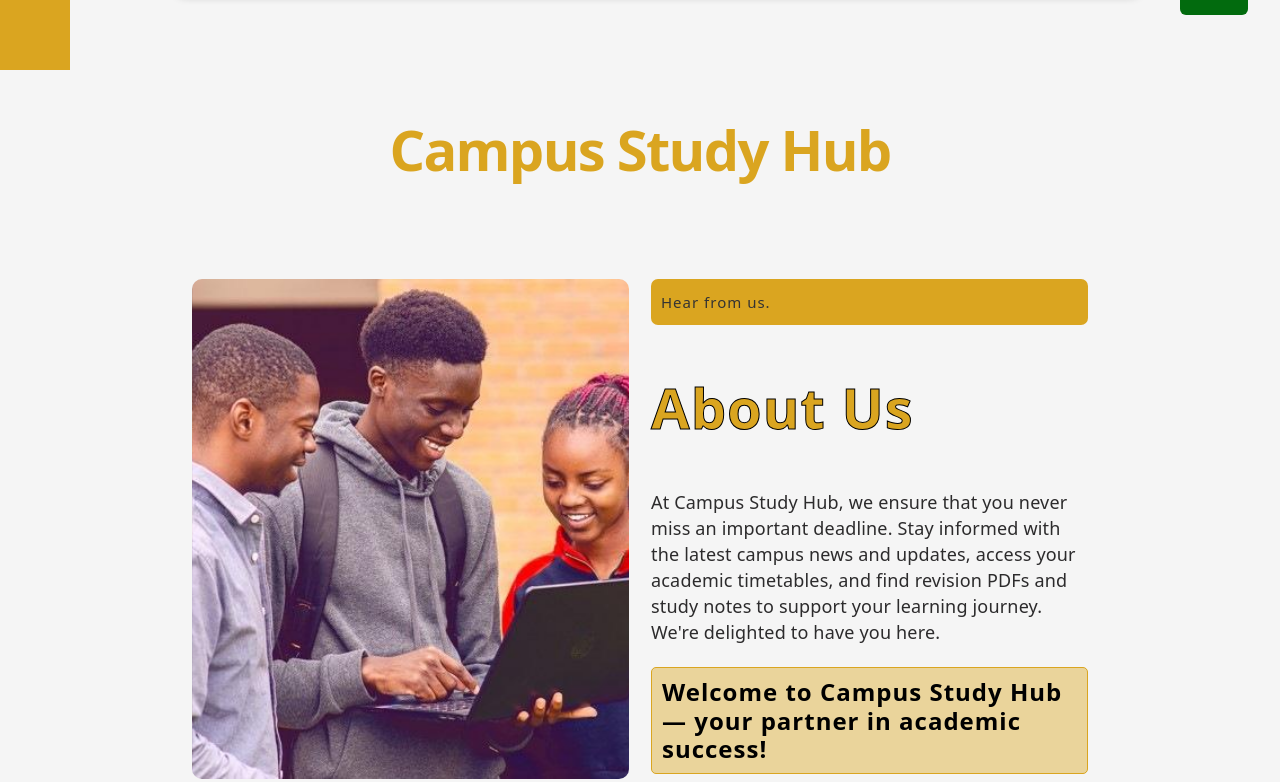
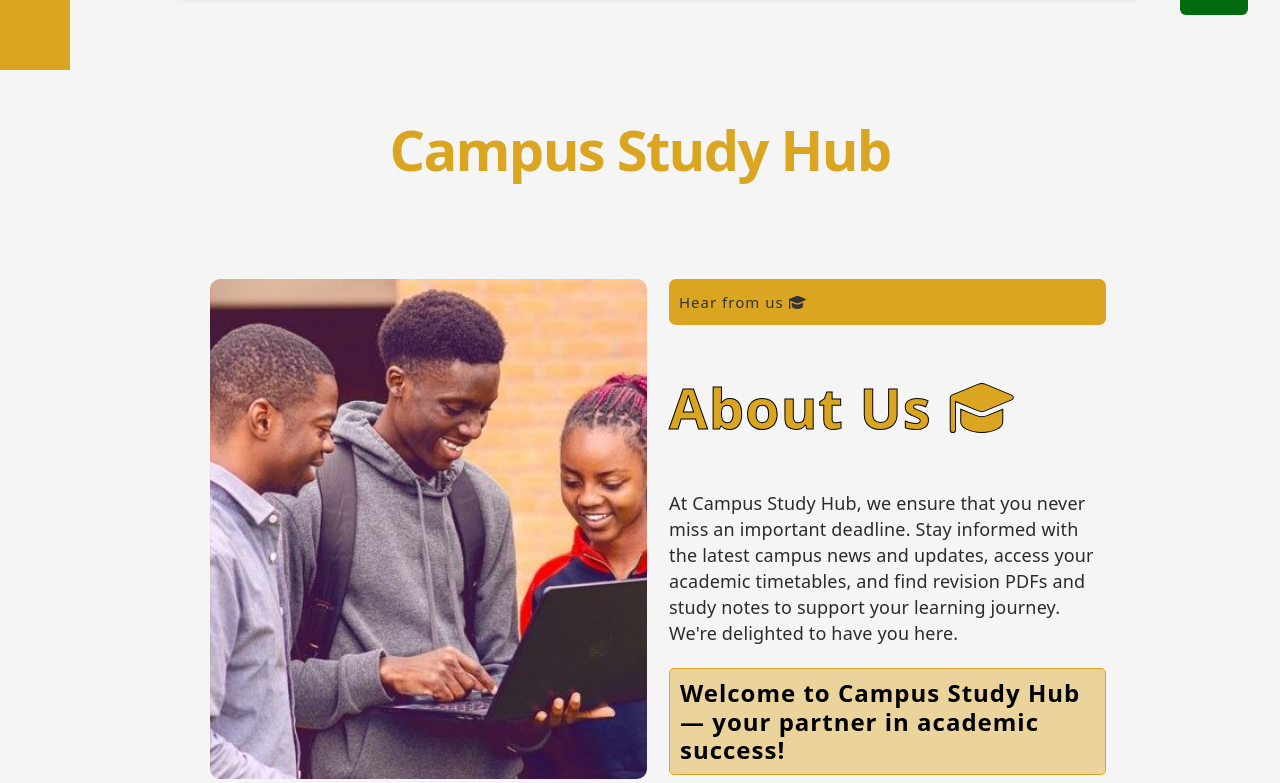
Before and after one commit to denisondeyo7-svg/CampusStudyHub2, a React (Vite) app in the folder CampusstudyHub/: page / in a window 1280 px wide. Shown: the part 730-1513 px from the top of the page. Built offline with nearby package versions, Linux system fonts and the light colour scheme.

Commit message:
save changes

```diff
--- a/CampusstudyHub/src/App.css
+++ b/CampusstudyHub/src/App.css
@@ -263,6 +263,7 @@ header{
   max-width: 70%;
   width: 100%;
   height: auto;
+  padding-left: 2rem;
 
 }
 
--- a/CampusstudyHub/src/Heros.jsx
+++ b/CampusstudyHub/src/Heros.jsx
@@ -11,7 +11,7 @@ function LandingPage (){
 
 
     const AboutContents= [
-        {number:"1" ,small:"Hear from us." ,h1:"About Us",Content:"At Campus Study Hub, we ensure that you never miss an important deadline. Stay informed with the latest campus news and updates, access your academic timetables, and find revision PDFs and study notes to support your learning journey. We're delighted to have you here.",lowerContent:"Welcome to Campus Study Hub — your partner in academic success!"},
+        {number:"1" ,small:"Hear from us" ,h1:"About Us",Content:"At Campus Study Hub, we ensure that you never miss an important deadline. Stay informed with the latest campus news and updates, access your academic timetables, and find revision PDFs and study notes to support your learning journey. We're delighted to have you here.",lowerContent:"Welcome to Campus Study Hub — your partner in academic success!"},
     ]
     return(
 
@@ -68,8 +68,8 @@ function LandingPage (){
 
                         {AboutContents.map((AboutContent)=>(
                             <div className="about-content" key={AboutContent.number}>
-                                <small>{AboutContent.small}</small>
-                                <h1>{AboutContent.h1}</h1>
+                                <small>{AboutContent.small} <i className="fas fa-graduation-cap"></i></small>
+                                <h1>{AboutContent.h1}   <i className="fas fa-graduation-cap"></i></h1>
                                 <p>{AboutContent.Content}</p>
                                 <h2>{AboutContent.lowerContent}</h2>
                             </div>
```
